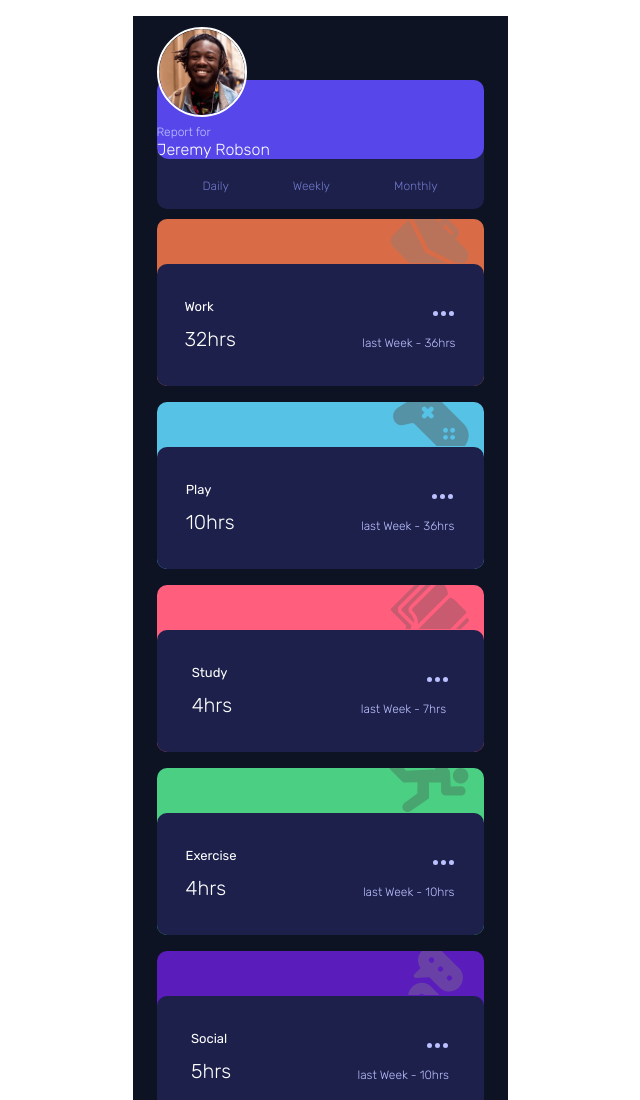
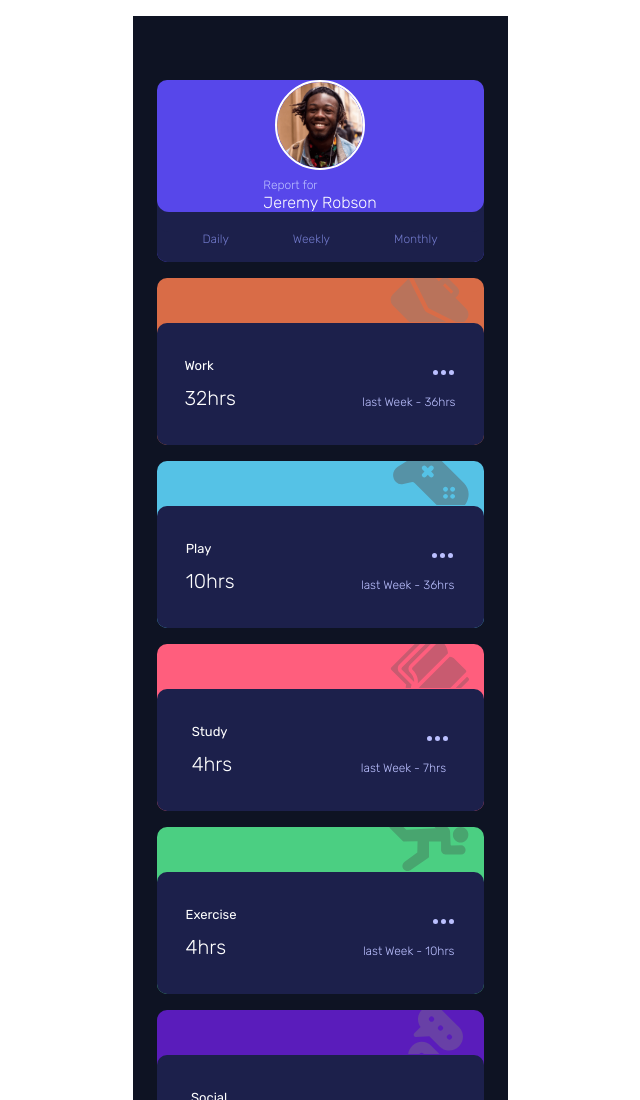
Before and after one commit to Have-Samuel/time-tracking-dashboard, a plain HTML site: page index.html in a window 1280 px wide. Shown: the top 1100 px of the page, without its empty margins (320-960 px from the left). Drawn offline with Linux system fonts and the light colour scheme.

Commit message:
Fixin the Semantics

```diff
--- a/style.css
+++ b/style.css
@@ -25,24 +25,25 @@ body {
 }
 
 .person {
-  width: 327px;
+  /* width: 327px; */
   margin-top: 4rem;
   background-color: #5747ea;
-  height: 123px;
+  /* height: 123px; */
   display: flex;
+  align-items: center;
   justify-content: center;
   flex-direction: column;
-  align-items: center;
   border-radius: 10px;
 }
 
 .person-data {
-  /* display: flex; */
-  /* align-items: center;
-  justify-content: center; */
-  gap: 1.5rem;
-  /* height: 133px; */
-  margin-bottom: 3rem;
+  display: flex;
+  align-items: center;
+  justify-content: center;
+  flex-direction: column;
+  /* gap: 1.5rem;
+  height: 133px;
+  margin-bottom: 3rem; */
 }
 
 .person__image img {
```
